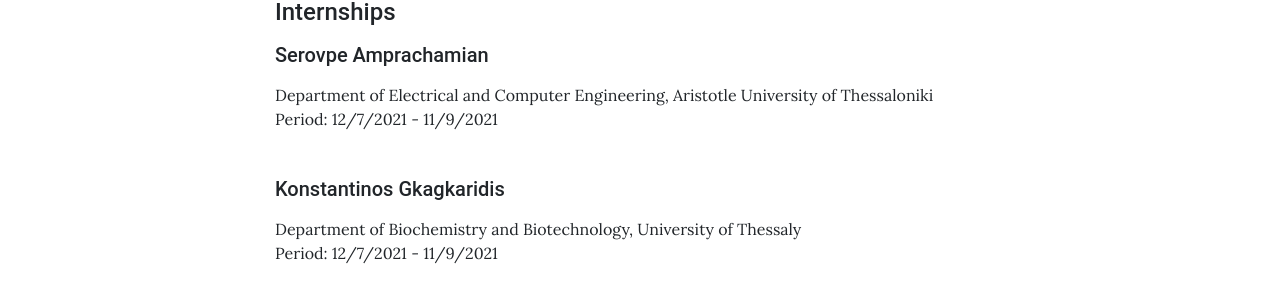
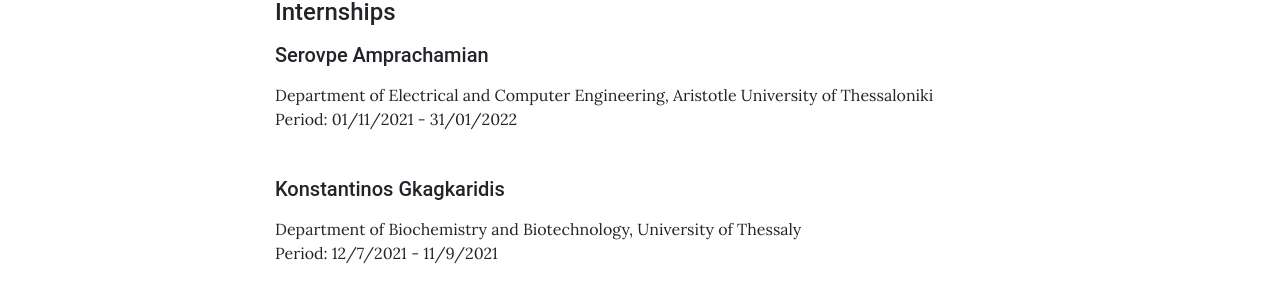
Before and after one commit to geogav/BiodataAnalysisGroup.github.io, a Jekyll site: the page built from pages/team.md, in a window 1280 px wide and 900 px high, scrolled down 2952 px. Shown: the part 151-454 px from the top of the window. Built offline with Jekyll 4.4.1, drawn with Linux system fonts in a browser that asks for light colours.

Commit message:
Update interns.yml

```diff
--- a/_data/interns.yml
+++ b/_data/interns.yml
@@ -1,6 +1,6 @@
 - name: Serovpe Amprachamian
   uni: Department of Electrical and Computer Engineering, Aristotle University of Thessaloniki
-  period: 12/7/2021 - 11/9/2021
+  period: 01/11/2021 - 31/01/2022
 
 - name: Konstantinos Gkagkaridis
   uni: Department of Biochemistry and Biotechnology, University of Thessaly
```
